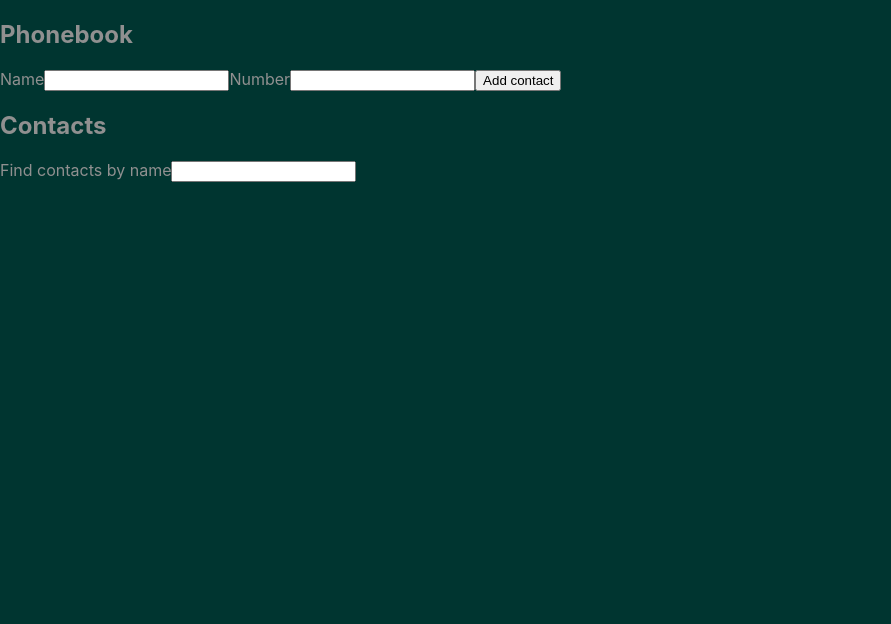
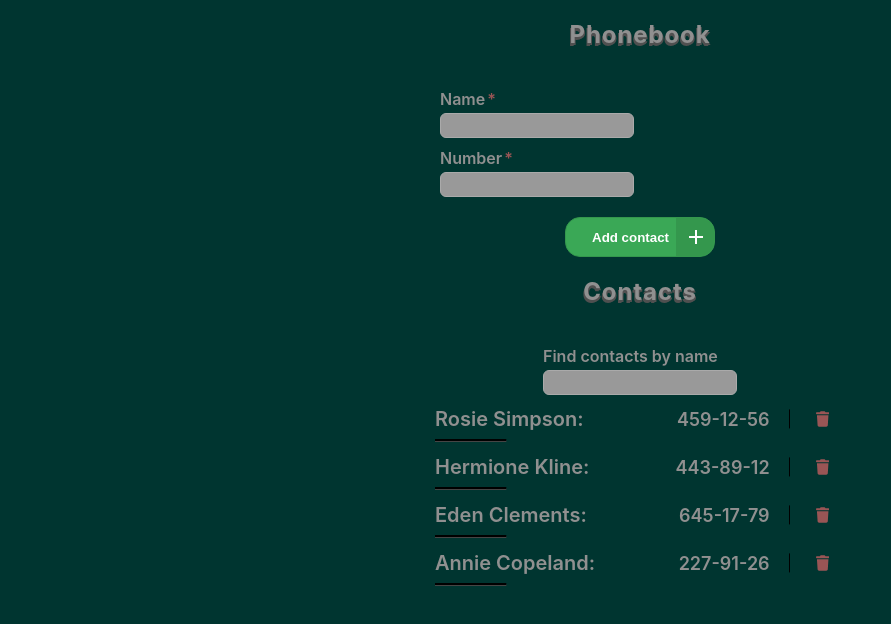
Before and after one commit to Arch819/goit-react-hw-02-phonebook, a React (Create React App) app: page / in a window 1280 px wide. Shown: the top 624 px of the page, without its empty margins (0-891 px from the left). Built offline with nearby package versions, Linux system fonts and the light colour scheme.

Commit message:
task - done

```diff
--- a/package.json
+++ b/package.json
@@ -7,12 +7,16 @@
     "@testing-library/jest-dom": "^5.16.3",
     "@testing-library/react": "^12.1.4",
     "@testing-library/user-event": "^13.5.0",
+    "formik": "^2.4.3",
     "nanoid": "^4.0.2",
     "notiflix": "^3.2.6",
+    "prop-types": "^15.8.1",
     "react": "^18.1.0",
     "react-dom": "^18.1.0",
     "react-scripts": "5.0.1",
-    "web-vitals": "^2.1.3"
+    "styled-components": "^6.0.7",
+    "web-vitals": "^2.1.3",
+    "yup": "^1.2.0"
   },
   "scripts": {
     "start": "react-scripts start",
--- a/src/components/App.jsx
+++ b/src/components/App.jsx
@@ -4,20 +4,24 @@ import { Filter } from './Filter';
 import { ContactList } from './ContactList';
 import { nanoid } from 'nanoid';
 import { Report } from 'notiflix';
+import { Section } from './Section.styled';
+import { EmptyEl } from './ContactList/ContactList.styled';
 
 export class App extends Component {
   state = {
-    contacts: [],
+    contacts: [
+      { id: 'id-1', name: 'Rosie Simpson', number: '459-12-56' },
+      { id: 'id-2', name: 'Hermione Kline', number: '443-89-12' },
+      { id: 'id-3', name: 'Eden Clements', number: '645-17-79' },
+      { id: 'id-4', name: 'Annie Copeland', number: '227-91-26' },
+    ],
     filter: '',
   };
 
-  addContact = async data => {
+  addContact = data => {
     const identicalContactName = this.state.contacts.some(
       ({ name }) => data.name === name
     );
-    // const identicalContactNumber = this.state.contacts.some(
-    //   ({ number }) => data.number === number
-    // );
     if (identicalContactName) {
       return Report.warning(
         'WARNING',
@@ -25,6 +29,9 @@ export class App extends Component {
         'ok'
       );
     }
+    // const identicalContactNumber = this.state.contacts.some(
+    //   ({ number }) => data.number === number
+    // );
     // if (identicalContactNumber) {
     //   Confirm.show(
     //     'Confirmation',
@@ -56,26 +63,35 @@ export class App extends Component {
   getVisibleContacts = () => {
     const { contacts, filter } = this.state;
     const normalizedFilter = filter.toLowerCase();
+    console.log(
+      contacts.filter(contact =>
+        contact.name.toLowerCase().includes(normalizedFilter)
+      )
+    );
     return contacts.filter(contact =>
       contact.name.toLowerCase().includes(normalizedFilter)
     );
   };
 
   render() {
-    const { filter } = this.state;
+    const { filter, contacts } = this.state;
     const visibleContacts = this.getVisibleContacts();
 
     return (
-      <section>
+      <Section>
         <h2>Phonebook</h2>
-        <FormAddContact addContact={this.addContact} />
+        <FormAddContact addContact={this.addContact} contacts={contacts} />
         <h2>Contacts</h2>
         <Filter value={filter} onChange={this.changeFilter} />
-        <ContactList
-          contacts={visibleContacts}
-          onDeleteContact={this.deleteContact}
-        />
-      </section>
+        {visibleContacts.length ? (
+          <ContactList
+            contacts={visibleContacts}
+            onDeleteContact={this.deleteContact}
+          />
+        ) : (
+          <EmptyEl>Not found</EmptyEl>
+        )}
+      </Section>
     );
   }
 }
--- /dev/null
+++ b/src/components/ContactItem/ContactItem.styled.js
@@ -0,0 +1,119 @@
+import { styled } from 'styled-components';
+
+export const ContactItemEl = styled('li')({
+  width: '400px',
+  display: 'flex',
+  gap: '20px',
+  alignItems: 'center',
+  padding: '10px 10px 10px 0',
+  position: 'relative',
+  overflow: 'hidden',
+
+  '&:hover': {
+    boxShadow: 'inset 0 0 8px 1px #454545',
+  },
+});
+
+export const ContactData = styled('p')({
+  width: '100%',
+  display: 'flex',
+  alignItems: 'center',
+  paddingRight: '20px',
+  justifyContent: 'space-between',
+  position: 'relative',
+
+  '&::before': {
+    content: '""',
+    position: 'absolute',
+    top: '50%',
+    right: '0px',
+    height: '80%',
+    width: '1px',
+    background: '#000',
+
+    transform: 'translateY(-50%)',
+  },
+  '&::after': {
+    content: '""',
+    position: 'absolute',
+    bottom: '-40%',
+    left: '0',
+    width: '100%',
+    height: '2px',
+
+    transform: 'translateX(-80%)',
+    transition: 'transform 250ms cubic-bezier(0.4, 0, 0.2, 1)',
+
+    background: '#000',
+    boxShadow: '0 1px 0 0 #454545',
+  },
+  'li:hover &::after': {
+    transform: 'translateX(0%)',
+  },
+});
+
+export const ContactName = styled('span')({
+  fontSize: '20px',
+  fontWeight: '600',
+  lineHeight: '1,4',
+});
+export const ContactNumber = styled('span')({
+  fontSize: '18px',
+  fontWeight: '600',
+  lineHeight: '1,4',
+});
+
+export const ContactDelete = styled('button')({
+  width: '28px',
+  height: '28px',
+  borderRadius: '100%',
+  backgroundColor: 'transparent',
+  border: 'transparent',
+  fontWeight: '600',
+  display: 'flex',
+  alignItems: 'center',
+  justifyContent: 'center',
+  transitionDuration: '0.3s',
+  overflow: 'hidden',
+  position: 'relative',
+
+  '& > svg': {
+    fontSize: '16px',
+    width: '24px',
+    height: '24px',
+    fill: '#955',
+    transitionDuration: '0.3s',
+  },
+
+  '&:hover': {
+    width: '90px',
+    borderRadius: '50px',
+    transitionDuration: '0.3s',
+    backgroundColor: 'rgb(255, 69, 69)',
+    alignItems: 'center',
+  },
+
+  '&:hover svg': {
+    // width: '20px',
+    transitionDuration: '0.3s',
+    transform: 'rotate(360deg)',
+  },
+
+  '&::before': {
+    display: 'none',
+    content: '"Delete"',
+    color: 'white',
+    opacity: '0',
+    transitionDuration: '0.3s',
+    fontSize: '2px',
+  },
+
+  '&:hover::before': {
+    display: 'block',
+    paddingRight: '5px',
+    fontSize: '13px',
+    opacity: '1',
+    transform: 'translateY(0px)',
+    transitionDuration: '0.3s',
+  },
+});
--- a/src/components/ContactItem/index.jsx
+++ b/src/components/ContactItem/index.jsx
@@ -1,4 +1,12 @@
 import { Component } from 'react';
+import PropTypes from 'prop-types';
+import {
+  ContactData,
+  ContactDelete,
+  ContactItemEl,
+  ContactName,
+  ContactNumber,
+} from './ContactItem.styled';
 
 export class ContactItem extends Component {
   render() {
@@ -7,12 +15,26 @@ export class ContactItem extends Component {
       onDeleteContact,
     } = this.props;
     return (
-      <li>
-        {name}: {number}
-        <button type="button" onClick={() => onDeleteContact(id)}>
-          Delete
-        </button>
-      </li>
+      <ContactItemEl>
+        <ContactData>
+          <ContactName>{name}: </ContactName>
+          <ContactNumber>{number}</ContactNumber>
+        </ContactData>
+        <ContactDelete type="button" onClick={() => onDeleteContact(id)}>
+          <svg viewBox="0 0 448 512" >
+            <path d="M135.2 17.7L128 32H32C14.3 32 0 46.3 0 64S14.3 96 32 96H416c17.7 0 32-14.3 32-32s-14.3-32-32-32H320l-7.2-14.3C307.4 6.8 296.3 0 284.2 0H163.8c-12.1 0-23.2 6.8-28.6 17.7zM416 128H32L53.2 467c1.6 25.3 22.6 45 47.9 45H346.9c25.3 0 46.3-19.7 47.9-45L416 128z"></path>
+          </svg>
+        </ContactDelete>
+      </ContactItemEl>
     );
   }
 }
+
+ContactItem.propTypes = {
+  contact: PropTypes.shape({
+    id: PropTypes.string,
+    name: PropTypes.string,
+    number: PropTypes.string,
+  }),
+  onDeleteContact: PropTypes.func,
+};
--- /dev/null
+++ b/src/components/ContactList/ContactList.styled.js
@@ -0,0 +1,6 @@
+import { styled } from 'styled-components';
+
+export const EmptyEl = styled('span')({
+  marginTop: '40px',
+  fontSize: '28px',
+});
--- a/src/components/Filter/index.jsx
+++ b/src/components/Filter/index.jsx
@@ -1,4 +1,5 @@
 import { Component } from 'react';
+import PropTypes from 'prop-types';
 
 export class Filter extends Component {
   render() {
@@ -11,3 +12,8 @@ export class Filter extends Component {
     );
   }
 }
+
+Filter.propTypes = {
+  value: PropTypes.string,
+  onChange: PropTypes.func,
+};
--- /dev/null
+++ b/src/components/FormAddContact/FormaAddContact.syled.js
@@ -0,0 +1,79 @@
+import { styled } from 'styled-components';
+import { Form } from 'formik';
+
+export const FormStyled = styled(Form)({
+  width: '400px',
+  display: 'flex',
+  flexDirection: 'column',
+  gap: '10px',
+  marginBottom: '20px',
+});
+
+export const ButtonSubmit = styled('button')({
+  margin: '10px auto 0',
+  borderRadius: '15px',
+  position: 'relative',
+  width: '150px',
+  height: '40px',
+  cursor: 'pointer',
+  display: 'flex',
+  alignItems: 'center',
+  overflow: 'hidden',
+  border: '1px solid #34974d',
+  backgroundColor: '#3aa856',
+
+  '&, & span': {
+    transition: 'transform 0.3s, background 0.3s',
+  },
+
+  '&:hover': {
+    background: '#34974d',
+  },
+  '&:active': {
+    border: '1px solid #2e8644',
+  },
+});
+
+export const ButtonText = styled('span')({
+  transform: 'translateX(20px)',
+  color: '#fff',
+  fontWeight: '600',
+
+  'button:hover &': {
+    color: 'transparent',
+  },
+});
+
+export const ButtonIcon = styled('span')({
+  position: 'absolute',
+  transform: 'translateX(104px)',
+  height: '100%',
+  width: '39px',
+  backgroundColor: '#34974d',
+  display: 'flex',
+  alignItems: 'center',
+  justifyContent: 'center',
+
+  '& svg': {
+    width: '30px',
+    strokeWidth: 2,
+    stroke: '#fff',
+  },
+
+  'button:hover &': {
+    width: '148px',
+    transform: 'translateX(-4px)',
+  },
+});
+
+export const InputBox = styled('div')({
+  display: 'flex',
+  alignItems: 'center',
+  gap: '10px',
+
+})
+export const ErrorMessageStyled = styled('div')({
+  display: 'inline-block',
+  fontSize: '12px',
+  color: '#955',
+});
--- a/src/components/FormAddContact/index.jsx
+++ b/src/components/FormAddContact/index.jsx
@@ -1,63 +1,100 @@
 import { Component } from 'react';
+import PropTypes from 'prop-types';
+import { Formik, Field, ErrorMessage } from 'formik';
+import { object, string } from 'yup';
+import {
+  ButtonIcon,
+  ButtonSubmit,
+  ButtonText,
+  ErrorMessageStyled,
+  FormStyled,
+  InputBox,
+} from './FormaAddContact.syled';
 
-export class FormAddContact extends Component {
-  state = {
+const schema = object().shape({
+  name: string()
+    .trim()
+    .matches(
+      /^[a-zA-Zа-яА-Я]+(([' -][a-zA-Zа-яА-Я ])?[a-zA-Zа-яА-Я]*)*$/,
+      'Invalid name format.'
+    )
+    .required('This field is required'),
+  number: string()
+    .trim()
+    .matches(
+      /\+?\d{1,4}?[-.\s]?\(?\d{1,3}?\)?[-.\s]?\d{1,4}[-.\s]?\d{1,4}[-.\s]?\d{1,9}/,
+      'Invalid phone number format'
+    )
+    .required('This field is required'),
+});
+const initialValues = {
   name: '',
   number: '',
 };
 
-  handleChange = ({ target }) => {
-    this.setState({
-      [target.name]: target.value,
-    });
+export class FormAddContact extends Component {
+  handleSubmit = (value, { resetForm }) => {
+    this.props.addContact(value);
+    resetForm();
   };
-
-  handleSubmit = e => {
-    e.preventDefault();
-
-    this.props.addContact({
-      name: this.state.name.trim(),
-      number: this.state.number.trim(),
-    });
-    this.setState({
-      name: '',
-      number: '',
-    });
-  };
-
-  // handleSubmit = e => {
-  //
-  // };
 
   render() {
     return (
-      <form onSubmit={this.handleSubmit}>
+      <Formik
+        initialValues={initialValues}
+        validationSchema={schema}
+        onSubmit={this.handleSubmit}
+      >
+        <FormStyled autoComplete="off">
           <label>
-          Name
-          <input
+            Name<span>*</span>
+            <InputBox>
+              <Field
                 type="text"
                 name="name"
-            value={this.state.name}
-            onChange={this.handleChange}
-            // pattern="^[a-zA-Zа-яА-Я]+(([' -][a-zA-Zа-яА-Я ])?[a-zA-Zа-яА-Я]*)*$"
                 title="Name may contain only letters, apostrophe, dash and spaces. For example Adrian, Jacob Mercer, Charles de Batz de Castelmore d'Artagnan"
                 required
               />
+              <ErrorMessage  component={ErrorMessageStyled} name="name" />
+            </InputBox>
           </label>
           <label>
-          Number
-          <input
+            Number<span>*</span>
+            <InputBox>
+              <Field
                 type="tel"
                 name="number"
-            value={this.state.number}
-            onChange={this.handleChange}
-            // pattern="\+?\d{1,4}?[-.\s]?\(?\d{1,3}?\)?[-.\s]?\d{1,4}[-.\s]?\d{1,4}[-.\s]?\d{1,9}"
                 title="Phone number must be digits and can contain spaces, dashes, parentheses and can start with +"
                 required
               />
+              <ErrorMessage component={ErrorMessageStyled}  name="number" />
+            </InputBox>
           </label>
-        <button type="submit">Add contact</button>
-      </form>
+          <ButtonSubmit type="submit">
+            <ButtonText>Add contact</ButtonText>
+            <ButtonIcon>
+              <svg
+                // className="svg w-8 text-white"
+                fill="none"
+                height="24"
+                stroke="currentColor"
+                // stroke-linecap="round"
+                // stroke-linejoin="round"
+                viewBox="0 0 24 24"
+                width="24"
+                xmlns="http://www.w3.org/2000/svg"
+              >
+                <line x1="12" x2="12" y1="5" y2="19"></line>
+                <line x1="5" x2="19" y1="12" y2="12"></line>
+              </svg>
+            </ButtonIcon>
+          </ButtonSubmit>
+        </FormStyled>
+      </Formik>
     );
   }
 }
+
+FormAddContact.propTypes = {
+  addContact: PropTypes.func,
+};
--- /dev/null
+++ b/src/components/Section.styled.js
@@ -0,0 +1,13 @@
+import { styled } from 'styled-components';
+
+export const Section = styled('section')({
+  display: 'flex',
+  flexDirection: 'column',
+  alignItems: 'center',
+  padding: '20px',
+  '& h2': {
+    marginBottom: '40px',
+    textShadow: '1px 2px 0 #505050, -1px 3px 0 #505050',
+    letterSpacing: '0.9px',
+  },
+});
--- a/src/index.css
+++ b/src/index.css
@@ -16,3 +16,45 @@ code {
   font-family: source-code-pro, Menlo, Monaco, Consolas, 'Courier New',
     monospace;
 }
+
+h1,
+h2,
+p {
+  margin: 0;
+}
+
+button {
+  display: block;
+  cursor: pointer;
+}
+
+ul {
+  list-style: none;
+  padding: 0;
+  margin: 0;
+}
+
+input {
+  width: 180px;
+  display: block;
+  border: 1px solid #aaa;
+  border-radius: 6px;
+  margin-top: 4px;
+  padding: 4px 6px;
+  background: #999;
+}
+
+input:hover {
+  border-color: transparent;
+  box-shadow: inset 0 0 6px 1px #003530;
+}
+
+label {
+  font-size: 16px;
+  font-weight: 600;
+}
+
+label span {
+  margin-left: 2px;
+  color: #955;
+}
```
Also changed, not shown: src/components/ContactList/index.jsx (+7 -1 lines), 1 other file (tests, documents, lock files or other folders). Lines whose indentation alone changed are shown as unchanged.
